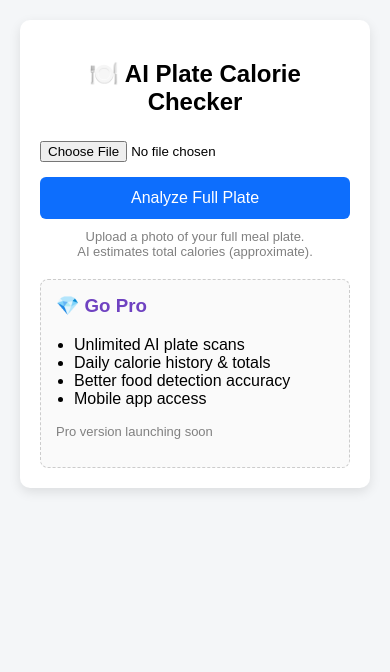
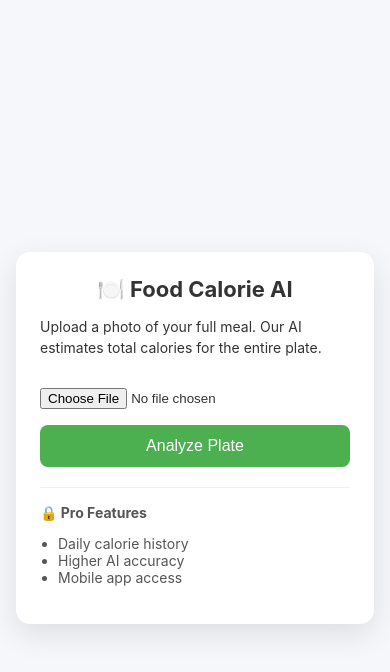
Before and after one commit to rajeshwarikapil-ship-it/food-calorie-ai, a website: page index.html in a window 390 px wide. Drawn offline with Linux system fonts and the light colour scheme.

Commit message:
Fix food detection + mobile UI layout

```diff
--- a/index.html
+++ b/index.html
@@ -1,113 +1,118 @@
 <!DOCTYPE html>
-<html>
+<html lang="en">
 <head>
-  <title>AI Food Calorie App</title>
-  <meta name="viewport" content="width=device-width, initial-scale=1">
+  <meta charset="UTF-8" />
+  <title>Food Calorie AI</title>
+
+  <!-- VERY IMPORTANT FOR MOBILE -->
+  <meta name="viewport" content="width=device-width, initial-scale=1.0" />
 
   <style>
     body {
-      font-family: Arial, sans-serif;
-      background: #f4f6f8;
-      padding: 20px;
-      max-width: 480px;
-      margin: auto;
+      margin: 0;
+      padding: 0;
+      font-family: -apple-system, BlinkMacSystemFont, "Segoe UI", Roboto, Arial;
+      background: #f5f7fa;
+      color: #333;
+    }
+
+    .container {
+      min-height: 100vh;
+      display: flex;
+      justify-content: center;
+      align-items: center;
+      padding: 16px;
     }
 
     .card {
-      background: #ffffff;
-      padding: 20px;
-      border-radius: 10px;
-      box-shadow: 0 4px 12px rgba(0,0,0,0.1);
+      background: white;
+      width: 100%;
+      max-width: 420px;
+      padding: 24px;
+      border-radius: 14px;
+      box-shadow: 0 10px 30px rgba(0,0,0,0.1);
     }
 
-    h2 {
+    h1 {
+      margin-top: 0;
       text-align: center;
-      margin-bottom: 10px;
+      font-size: 22px;
+    }
+
+    p {
+      font-size: 14px;
+      line-height: 1.5;
     }
 
     input[type="file"] {
       width: 100%;
-      margin: 15px 0;
+      margin: 16px 0;
     }
 
     button {
       width: 100%;
       padding: 12px;
-      background: #0d6efd;
-      color: #ffffff;
+      font-size: 16px;
       border: none;
-      border-radius: 6px;
-      font-size: 16px;
+      border-radius: 8px;
+      background: #4CAF50;
+      color: white;
       cursor: pointer;
     }
 
     button:hover {
-      background: #0b5ed7;
+      background: #43a047;
     }
 
-    .note {
-      font-size: 13px;
-      color: gray;
-      margin-top: 10px;
+    .pro {
+      margin-top: 20px;
+      padding-top: 16px;
+      border-top: 1px solid #eee;
+      font-size: 14px;
+      color: #555;
+    }
+
+    .pro ul {
+      padding-left: 18px;
+    }
+
+    .footer-link {
+      margin-top: 16px;
       text-align: center;
     }
 
-    .pro-box {
-      margin-top: 20px;
-      padding: 15px;
-      border: 1px dashed #ccc;
-      border-radius: 8px;
-      background: #fafafa;
-    }
-
-    .pro-box h3 {
-      margin-top: 0;
-      color: #6f42c1;
-    }
-
-    .pro-box ul {
-      padding-left: 18px;
-    }
-
-    .pro-note {
-      font-size: 13px;
-      color: gray;
-      margin-top: 8px;
+    .footer-link a {
+      color: #4CAF50;
+      text-decoration: none;
+      font-weight: bold;
     }
   </style>
 </head>
 
 <body>
+  <div class="container">
+    <div class="card">
+      <h1>🍽️ Food Calorie AI</h1>
 
-  <div class="card">
-    <h2>🍽️ AI Plate Calorie Checker</h2>
+      <p>
+        Upload a photo of your full meal.
+        Our AI estimates total calories for the entire plate.
+      </p>
 
       <form action="/upload" method="post" enctype="multipart/form-data">
         <input type="file" name="image" accept="image/*" required />
-      <button type="submit">Analyze Full Plate</button>
+        <button type="submit">Analyze Plate</button>
       </form>
 
-    <p class="note">
-      Upload a photo of your full meal plate.<br>
-      AI estimates total calories (approximate).
-    </p>
-
-    <!-- ===== PRO UI COPY (STEP 9B) ===== -->
-    <div class="pro-box">
-      <h3>💎 Go Pro</h3>
+      <div class="pro">
+        <strong>🔒 Pro Features</strong>
         <ul>
-        <li>Unlimited AI plate scans</li>
-        <li>Daily calorie history & totals</li>
-        <li>Better food detection accuracy</li>
+          <li>Daily calorie history</li>
+          <li>Higher AI accuracy</li>
           <li>Mobile app access</li>
         </ul>
-      <p class="pro-note">
-        Pro version launching soon
-      </p>
       </div>
-    <!-- ===== END PRO UI COPY ===== -->
-
     </div>
-
+  </div>
 </body>
 </html>
```
Also changed, not shown: server.js (+133 -87 lines), 1 other file. Lines whose indentation alone changed are shown as unchanged.
